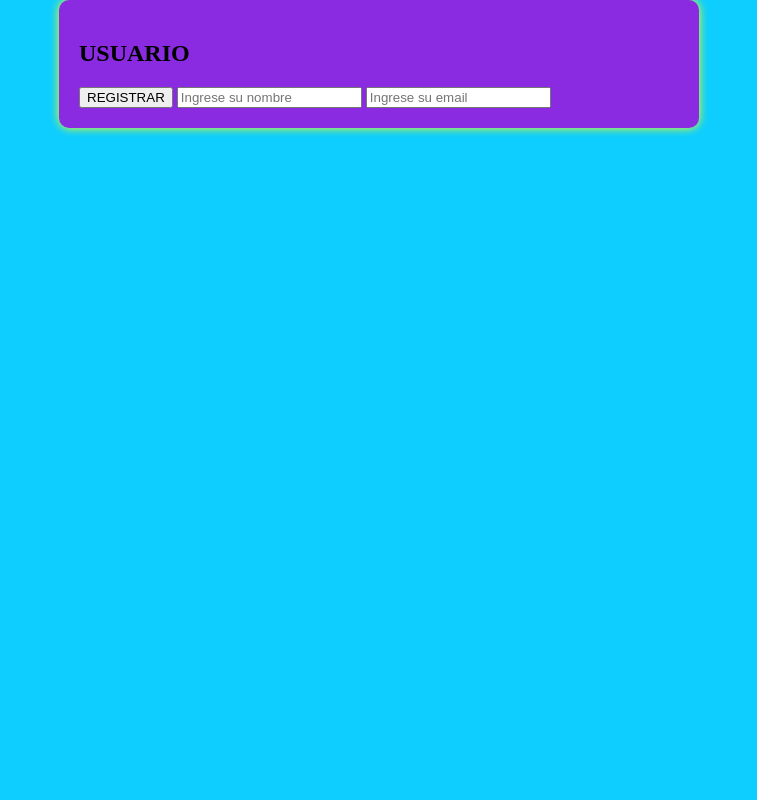
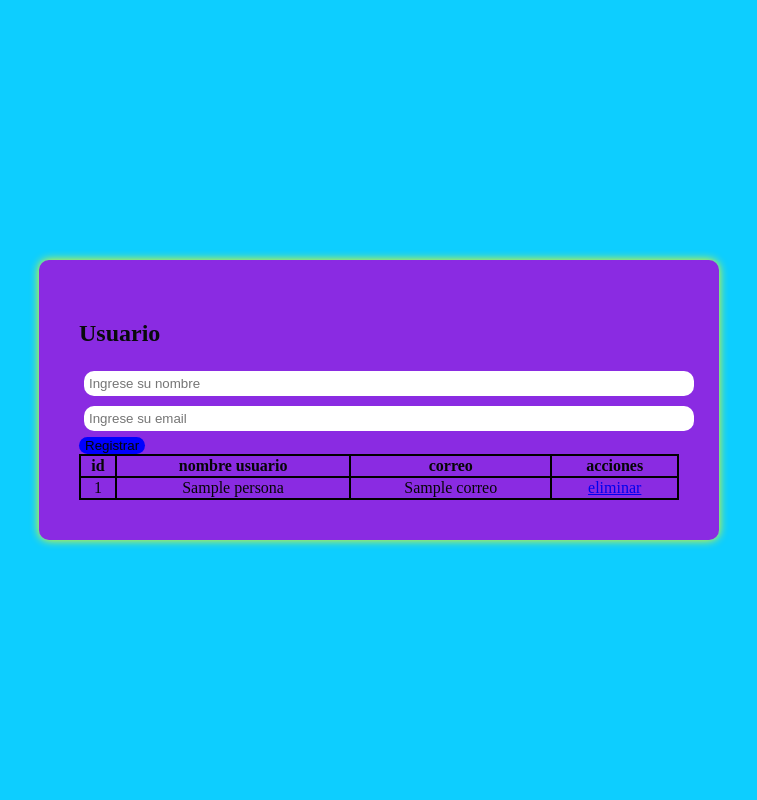
Before and after one commit to alejotier94/Crud-, a Flask app: template templates/crud.html in a window 1280 px wide. Shown: the whole page, without its empty margins (261-1018 px from the left). Run offline with Flask 3, Linux system fonts and the light colour scheme; the template is opened without the code that fills it: most values are stand-ins (such as "Sample title", 1, 10 or a date in 2020).

Commit message:
se crea tabala y se eliminan datos

```diff
--- a/main.py
+++ b/main.py
@@ -1,38 +1,32 @@
-from flask import Flask, request ,render_template
+from flask import Flask,request,render_template
 
-app=Flask (__name__)
+app=Flask(__name__)
 
-usuarios=[]
+usuario=[]
 id_contador=1
 
-@app.route("/", methods=['GET', 'POST', ])
+@app.route("/", methods=['GET', 'POST'])
 def crud():
     global id_contador
     if request.method=='POST':
         nombre=request.form["nombre"]
         correo=request.form["correo"]
+        usuario.append({"id": id_contador, "nombre": nombre, "correo": correo})
+        id_contador+=1
+        # print (usuario)
+    eliminar_id=request.args.get("eliminar")
+    if eliminar_id:
+        for diccionario in usuario:
+            if str(diccionario["id"])==eliminar_id:
+                usuario.remove(diccionario)
+                break
 
 
-    return render_template("crud.html")
+    return render_template("crud.html", usuario=usuario)
 
 
 
 
 
-
-
-
-
-
-
-
-
-
-
-
-
-
-
-
-if __name__=="__name__":
+if __name__=="__main__":
     app.run(debug=True)
--- a/static/style.css
+++ b/static/style.css
@@ -5,14 +5,40 @@ body{
     justify-content: center;
     align-items: center;
     margin: 0;
+    min-height: 100vh;
 
 
 }
 .contenedor{
-    background-color: blueviolet;
+    background-color: #8a2be2;
     border-radius: 10px;
     max-width: 600px;
     box-shadow: 0 0 10px yellow;
-    padding: 20px;
+    padding: 40px;
     width: 90%;
 }
+
+form input{
+    width: 100%;
+    margin: 5px;
+    padding: 5px;
+    border-radius: 10px;
+    border:  none;
+}
+button{
+    background-color:blue;
+    border-radius: 10px;
+    color: rgb(4, 5, 5);
+    cursor: pointer;
+    border: none;
+}
+table{
+    width: 100%;
+    border-collapse: collapse;
+
+}
+table,th,td{
+    border: 2px solid black;
+    text-align: center;
+    color: rgb(5, 6, 6);
+}
--- a/templates/crud.html
+++ b/templates/crud.html
@@ -8,15 +8,30 @@
 </head>
 <body>
 <div class="contenedor">
-    <h2> USUARIO </h2>
+    <h2 style="color:rgb(8, 11, 11);"> Usuario </h2>
     <form method="post">
-        <button> REGISTRAR
+
+        <input type="text" placeholder="Ingrese su nombre" name="nombre">
+        <input type="email" placeholder="Ingrese su email" name="correo">
+        <button> Registrar
         </button>
-        <input type="text" placeholder="Ingrese su nombre" name="nombre"> </input>
-        <input type="email" placeholder="Ingrese su email" name="correo"> </input>
-
     </form>
     <table>
+        <tr>
+            <th>id</th>
+            <th>nombre usuario</th>
+            <th>correo</th>
+            <th>acciones</th>
+
+        </tr>
+        {% for persona in usuario  %}
+        <tr>
+            <td>{{ persona.id }}</td>
+            <td>{{ persona.nombre }}</td>
+            <td>{{ persona.correo }}</td>
+            <td> <a href="/?eliminar={{ persona.id}}">eliminar</a></td>
+        </tr>
+        {% endfor  %}
 
     </table>
 
```
